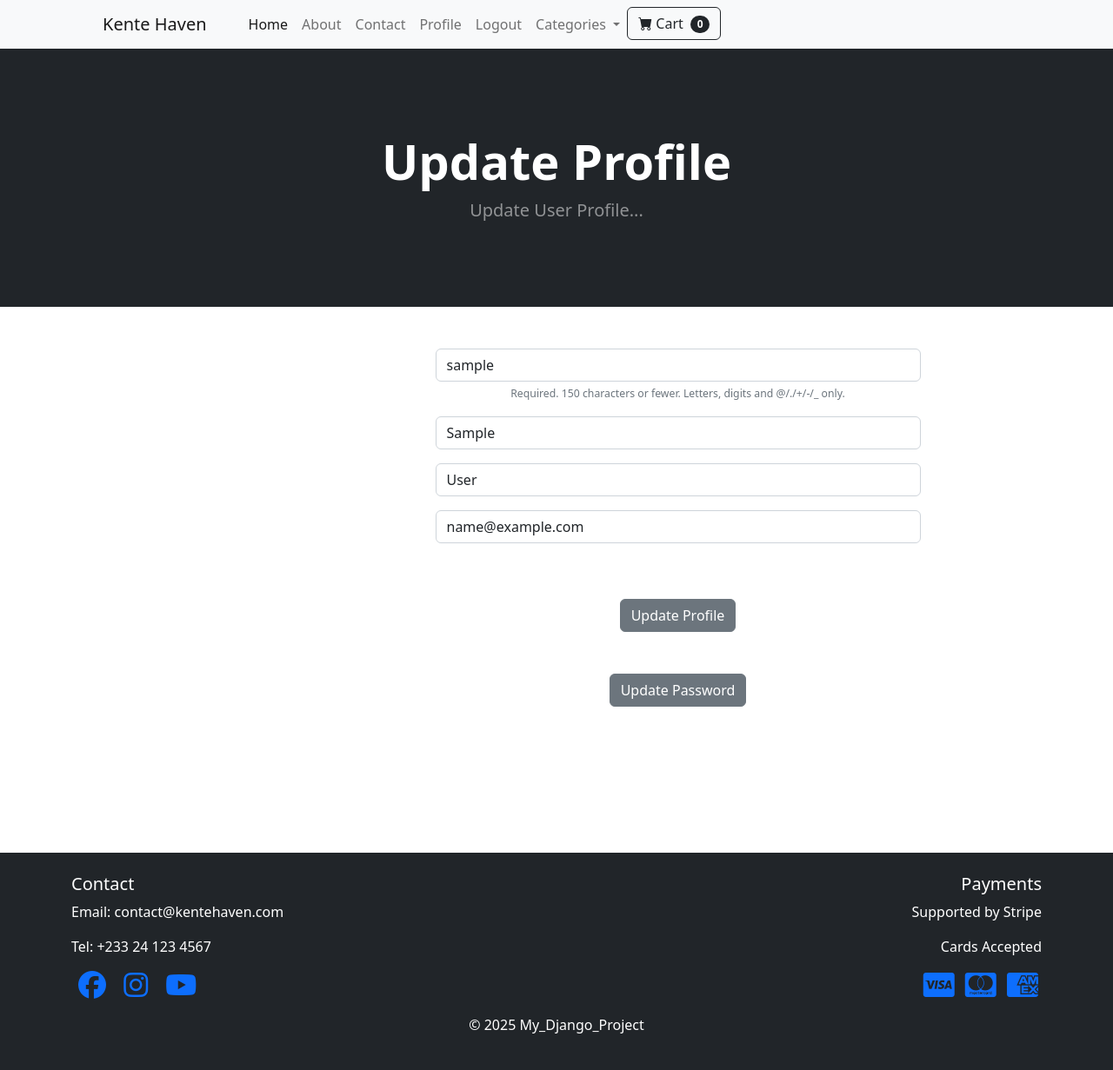
After one commit to Apostle01/African-Cloth-Shop, a Django app: page /update_user/ in a window 1280 px wide. The commit adds this page. Shown: the whole page at 87% size. Run offline with Django 5.2, Linux system fonts and the light colour scheme; the visitor is signed in with stand-in values (Sample User, id 1); data comes from the database, SQL or seed files in the repository; some libraries are stand-ins or nearby versions.

Commit message:
modified templates/navbar.html cart/cart.py shop/urls shop/__pycache__/url.cpython-311.pyc products/views.py products/urls.py products/models.py products/forms.py products/__pycache__/urls.cpython-311.pyc products/__pycache__/views.vpython-311.pyc products/__pycache__/models.cpython-311.pyc shop/__pycache__/urls.cpython-311.pyc and added templates/update_password.html templates/update_user.html

```diff
--- a/cart/cart.py
+++ b/cart/cart.py
@@ -23,7 +23,6 @@ class Cart:
                 "price": price,
                 "quantity": quantity,
                 "image": product.image.url if product.image else "",
-                # "total_price": price * quantity,
             }
         else:
             self.cart[product_id]["quantity"] += quantity
--- a/products/forms.py
+++ b/products/forms.py
@@ -1,6 +1,44 @@
 from django.contrib.auth.models import User
-from django.contrib.auth.forms import UserCreationForm
+from django.contrib.auth.forms import UserCreationForm, UserChangeForm, SetPasswordForm
 from django import forms
+
+class UpdatePasswordForm(SetPasswordForm):
+	class Meta:
+		model = User
+		fields = ['new_password1', 'new_password2']
+
+	def __init__(self, *args, **kwargs):
+		super(UpdatePasswordForm, self).__init__(*args, **kwargs)
+
+		self.fields['new_password1'].widget.attrs['class'] = 'form-control'
+		self.fields['new_password1'].widget.attrs['placeholder'] = 'Password'
+		self.fields['new_password1'].label = ''
+		self.fields['new_password1'].help_text = '<ul class="form-text text-muted small"><li>Your password can\'t be too similar to your other personal information.</li><li>Your password must contain at least 8 characters.</li><li>Your password can\'t be a commonly used password.</li><li>Your password can\'t be entirely numeric.</li></ul>'
+
+		self.fields['new_password2'].widget.attrs['class'] = 'form-control'
+		self.fields['new_password2'].widget.attrs['placeholder'] = 'Confirm Password'
+		self.fields['new_password2'].label = ''
+		self.fields['new_password2'].help_text = '<span class="form-text text-muted"><small>Enter the same password as before, for verification.</small></span>'
+
+class UpdateUserForm(UserChangeForm):
+	# Hide Password
+	password = None
+	# Get other fields
+	email = forms.EmailField(label="", widget=forms.TextInput(attrs={'class':'form-control', 'placeholder':'Email Address'}))
+	first_name = forms.CharField(label="", max_length=100, widget=forms.TextInput(attrs={'class':'form-control', 'placeholder':'First Name'}))
+	last_name = forms.CharField(label="", max_length=100, widget=forms.TextInput(attrs={'class':'form-control', 'placeholder':'Last Name'}))
+
+	class Meta:
+		model = User
+		fields = ('username', 'first_name', 'last_name', 'email')
+
+	def __init__(self, *args, **kwargs):
+		super(UpdateUserForm, self).__init__(*args, **kwargs)
+
+		self.fields['username'].widget.attrs['class'] = 'form-control'
+		self.fields['username'].widget.attrs['placeholder'] = 'User Name'
+		self.fields['username'].label = ''
+		self.fields['username'].help_text = '<span class="form-text text-muted"><small>Required. 150 characters or fewer. Letters, digits and @/./+/-/_ only.</small></span>'
 
 class SignUpForm(UserCreationForm):
 	email = forms.EmailField(label="", widget=forms.TextInput(attrs={'class':'form-control', 'placeholder':'Email Address'}))
--- a/products/urls.py
+++ b/products/urls.py
@@ -16,4 +16,6 @@ urlpatterns = [
     path('login/', views.login_user, name='login'),
     path('logout/', views.logout_user, name='logout'),
     path('register/', views.register_user, name='register'),
+    path('update_user/', views.update_user, name='update_user'),
+    path('update_password/', views.update_password, name='update_password'),
 ]
--- a/products/views.py
+++ b/products/views.py
@@ -4,7 +4,7 @@ from django.contrib.auth import authenticate, login, logout
 from django.contrib import messages
 from django.contrib.auth.models import User
 from django.contrib.auth.forms import UserCreationForm
-from .forms import SignUpForm
+from .forms import SignUpForm, UpdateUserForm, UpdatePasswordForm
 from django import forms
 
 
@@ -91,3 +91,48 @@ def register_user(request):
             return redirect('register')
     else:
         return render(request, 'register_user.html', {'form':form})
+
+def update_user(request):
+    if request.user.is_authenticated:
+        current_user = User.objects.get(id=request.user.id)
+        user_form = UpdateUserForm(request.POST or None, instance=current_user)
+
+        if user_form.is_valid():
+            user_form.save()
+
+            login(request, current_user)
+            messages.success(request, "User is Upodated!!")
+            return redirect('home')
+        return render(request, "update_user.html", {'user_form':user_form})
+    else:
+        messages.success(request, "You must login to access page!!")
+        return redirect('home')
+
+def update_password(request):
+    if request.user.is_authenticated:
+        current_user = request.user
+
+        # ----------------------
+        # If form is submitted
+        # ----------------------
+        if request.method == 'POST':
+            form = UpdatePasswordForm(current_user, request.POST)
+
+            if form.is_valid():
+                form.save()
+                messages.success(request, "Password updated successfully!")
+                return redirect('home')
+            else:
+                messages.error(request, "Please correct the errors below.")
+                return render(request, "update_password.html", {'form': form})
+
+        # ----------------------
+        # If GET request
+        # ----------------------
+        else:
+            form = UpdatePasswordForm(current_user)
+            return render(request, "update_password.html", {'form': form})
+
+    else:
+        messages.error(request, "You must login to access page!!")
+        return redirect('login')
--- a/shop/urls.py
+++ b/shop/urls.py
@@ -7,7 +7,7 @@ from django.conf.urls.static import static
 urlpatterns = [
     path('admin/', admin.site.urls),
     path('', include('products.urls')),
-    path('cart/', include('cart.urls')),  # Removed the namespace
+    path('cart/', include('cart.urls')),
 ]
 
 if settings.DEBUG:
--- a/templates/navbar.html
+++ b/templates/navbar.html
@@ -10,6 +10,7 @@
                         <li class="nav-item"><a class="nav-link" href="{% url 'contact' %}">Contact</a></li>
 
                         {% if user.is_authenticated %}
+                            <li class="nav-item"><a class="nav-link" href="{% url 'update_user' %}">Profile</a></li>
                             <li class="nav-item"><a class="nav-link" href="{% url 'logout' %}">Logout</a></li>
                         {% else %}
                             <li class="nav-item"><a class="nav-link" href="{% url 'login' %}">Login</a></li>
--- /dev/null
+++ b/templates/update_user.html
@@ -0,0 +1,40 @@
+{% extends 'base.html' %}
+{% block content %}
+
+<!-- Header-->
+        <header class="bg-dark py-5">
+            <div class="container px-4 px-lg-5 my-5">
+                <div class="text-center text-white">
+                    <h1 class="display-4 fw-bolder">Update Profile</h1>
+                    <p class="lead fw-normal text-white-50 mb-0">Update User Profile...</p>
+                </div>
+            </div>
+        </header>
+
+        <div class="container">
+            <div class="row">
+                <center>
+                    <div class="col-md-6 offset-md-3">
+
+                    <br></br>
+            <form method="POST" action="{% url 'update_user' %}">
+                {% csrf_token %}
+
+                {{ user_form.as_p }}
+                <br/><br/>
+                <button type="submit" class="btn btn-secondary">
+                    Update  Profile
+                </button>
+            </form>
+            <br/><br/>
+            <a href="{% url "update_password" %}" class="btn btn-secondary">Update Password</a>
+
+                    <br></br>
+                    <br></br>
+                    <br></br>
+                    <br></br>
+                    </div>
+                </center>
+            </div>
+        </div>
+        {% endblock %}
```
Also changed, not shown: templates/update_password.html (added, +39 -0 lines), products/models.py (line endings or trailing spaces).
